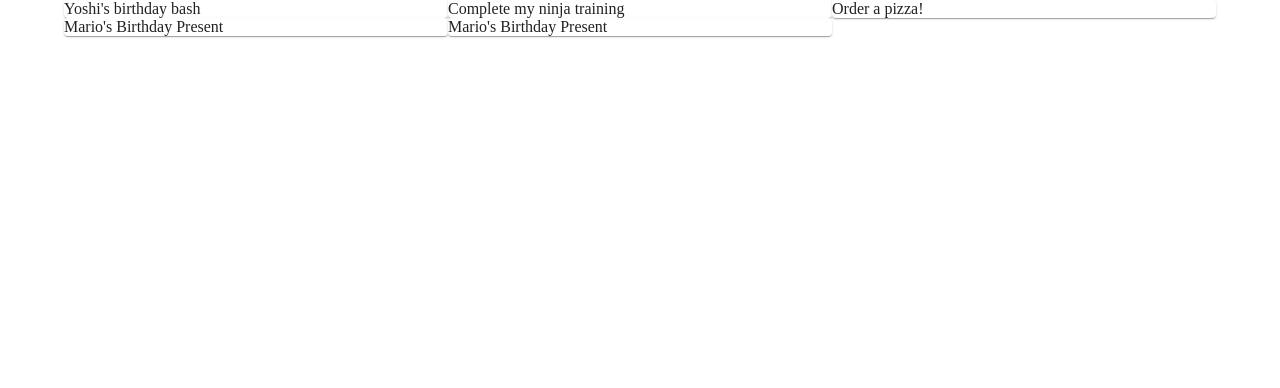
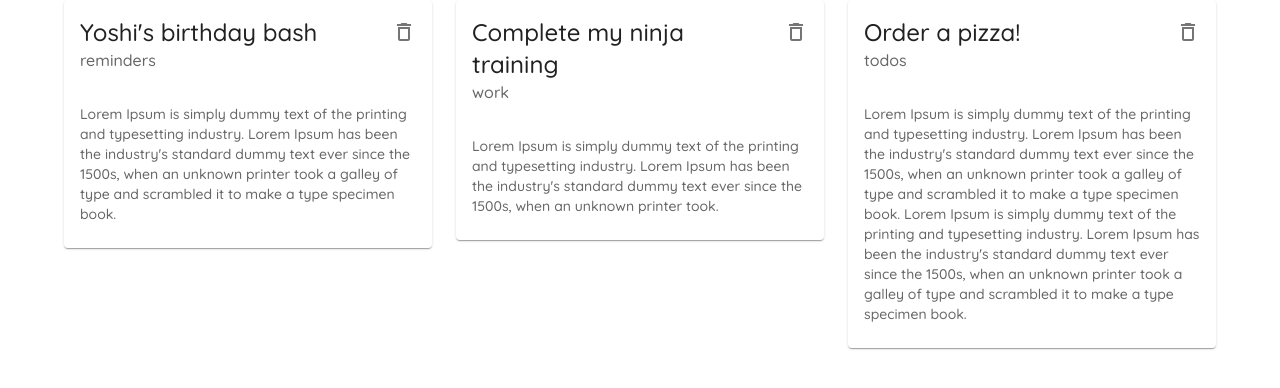
Before and after one commit to jdwjdwjdw/material-ui-tut, a React (Create React App) app: page / in a window 1280 px wide. Shown: the top 388 px of the page. Built offline with nearby package versions, Linux system fonts and the light colour scheme; data requests are answered from the project's data file.

Commit message:
Add card component

```diff
--- a/data/db.json
+++ b/data/db.json
@@ -17,18 +17,6 @@
       "details": "Lorem Ipsum is simply dummy text of the printing and typesetting industry. Lorem Ipsum has been the industry's standard dummy text ever since the 1500s, when an unknown printer took a galley of type and scrambled it to make a type specimen book.\nLorem Ipsum is simply dummy text of the printing and typesetting industry. Lorem Ipsum has been the industry's standard dummy text ever since the 1500s, when an unknown printer took a galley of type and scrambled it to make a type specimen book.",
       "category": "todos",
       "id": 3
-    },
-    {
-      "title": "Mario's Birthday Present",
-      "details": "dsfakljdfs dsafljkdfskj ",
-      "category": "reminders",
-      "id": 4
-    },
-    {
-      "title": "Mario's Birthday Present",
-      "details": "daslkjjkdfsa dasfl;jkfdskj",
-      "category": "reminders",
-      "id": 5
     }
   ]
 }
--- /dev/null
+++ b/src/components/NoteCard.js
@@ -0,0 +1,29 @@
+import Card from '@mui/material/Card';
+import CardHeader from '@mui/material/CardHeader';
+import CardContent from '@mui/material/CardContent';
+import IconButton from '@mui/material/IconButton'
+import DeleteOutlined from '@mui/icons-material/DeleteOutlined'
+import Typography from '@mui/material/Typography';
+
+export default function NoteCard({ note, handleDelete }) {
+  return (
+    <div>
+      <Card elevation={1}>
+        <CardHeader
+          action={
+            <IconButton onClick={() => handleDelete(note.id)}>
+              <DeleteOutlined />
+            </IconButton>
+          }
+          title={note.title}
+          subheader={note.category}
+        />
+        <CardContent>
+          <Typography variant="body2" color="textSecondary">
+            {note.details}
+          </Typography>
+        </CardContent>
+      </Card>
+    </div>
+  )
+}
--- a/src/pages/Notes.js
+++ b/src/pages/Notes.js
@@ -1,7 +1,7 @@
 import React, {useEffect, useState} from 'react'
 import Grid from '@mui/material/Grid'
-import Paper from '@mui/material/Paper'
 import Container from '@mui/material/Container'
+import NoteCard from '../components/NoteCard'
 
 export default function Notes() {
   const [notes, setNotes] = useState([])
@@ -12,27 +12,21 @@
       .then(data => setNotes(data))
   }, [])
 
+  const handleDelete = async (id) => {
+    await fetch('http://localhost:8000/notes/' + id, {
+      method: 'DELETE'
+    })
+
+    const newNotes = notes.filter(note => note.id != id)
+    setNotes(newNotes)
+  }
+
   return (
     <Container>
-      {/* <Grid container>
-        <Grid item xs={12} sm={6} md={3}>
-          <Paper>1</Paper>
-        </Grid>
-        <Grid item xs={12} sm={6} md={3}>
-          <Paper>2</Paper>
-        </Grid>
-        <Grid item xs={12} sm={6} md={3}>
-          <Paper>3</Paper>
-        </Grid>
-        <Grid item xs={12} sm={6} md={3}>
-          <Paper>4</Paper>
-        </Grid>
-      </Grid> */}
-
-      <Grid container>
+      <Grid container spacing={3}>
         {notes.map(note => (
           <Grid item key={note.id} xs={12} md={6} lg={4}>
-            <Paper>{ note.title }</Paper>
+            <NoteCard note={note} handleDelete={handleDelete} />
           </Grid>
         ))}
       </Grid>
```
